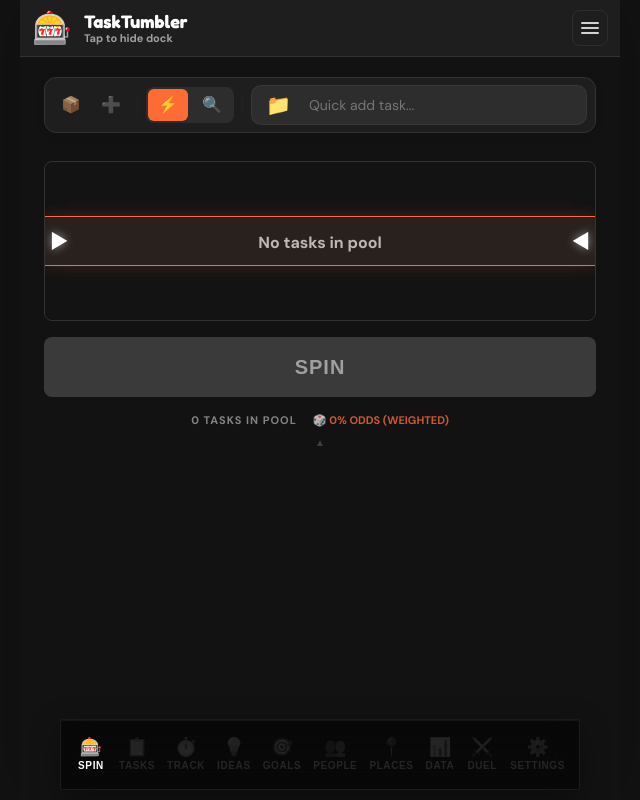
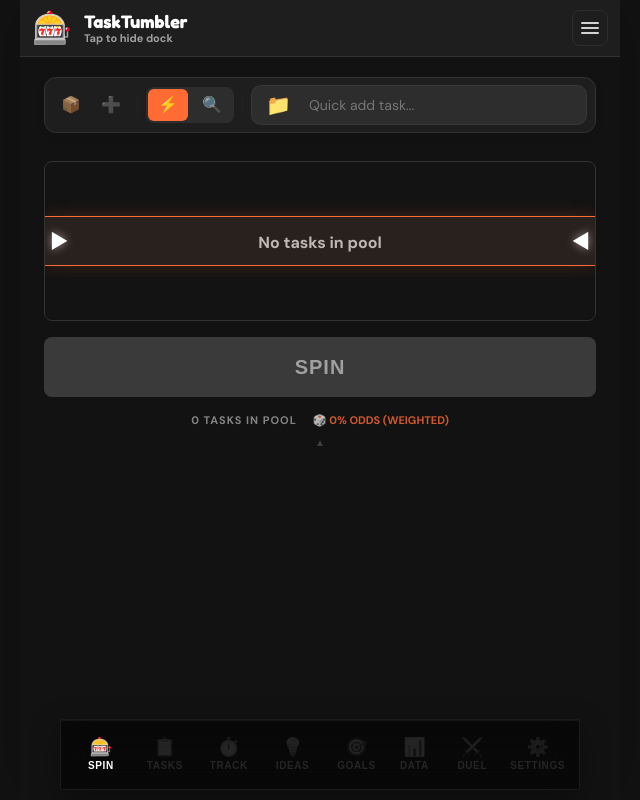
Before and after one commit to joeylamplighter/TaskTumbler, a React (Vite) app: page / in a window 1280 px wide. Shown: the whole page, without its empty margins (320-960 px from the left). Built offline with nearby package versions, Linux system fonts and the light colour scheme.

Commit message:
Updated 22-app.jsx

```diff
--- a/js/core/02-constants.js
+++ b/js/core/02-constants.js
@@ -29,7 +29,7 @@
       duel: true,
       settings: true,
     },
-    navItemsOrder: ["spin", "tasks", "timer", "lists", "goals", "people", "places", "stats", "stats:overview", "stats:charts", "stats:history", "duel", "settings", "settings:view", "settings:logic", "settings:game", "settings:cats", "settings:data"], // Custom order for nav bar items (includes subtabs)
+    navItemsOrder: ["spin", "tasks", "timer", "lists", "goals", "stats", "people", "places", "stats:overview", "stats:charts", "stats:history", "duel", "settings", "settings:view", "settings:logic", "settings:game", "settings:cats", "settings:data"], // Custom order for nav bar items (includes subtabs)
     navBarVisibleItems: {
       spin: true,
       tasks: true,
@@ -40,8 +40,8 @@
       "stats:overview": false,
       "stats:charts": false,
       "stats:history": false,
-      people: true,
-      places: true,
+      people: false,
+      places: false,
       duel: true,
       settings: true,
       "settings:view": false,
--- a/js/logic/22-app.jsx
+++ b/js/logic/22-app.jsx
@@ -2136,9 +2136,9 @@ const removeSubCategory = (parentCat, subName) => {
     { key: "timer", icon: "⏱️", label: "Track", displayLabel: "Track" },
     { key: "lists", icon: "💡", label: "Ideas", displayLabel: "Ideas" },
     { key: "goals", icon: "🎯", label: "Goals", displayLabel: "Goals" },
-    { key: "people", icon: "👥", label: "People", displayLabel: "People" },
-    { key: "places", icon: "📍", label: "Places", displayLabel: "Places" },
-    { key: "stats", icon: "📊", label: "Data", displayLabel: "Data", hasDropdown: true, dropdownItems: ["stats:overview", "stats:charts", "stats:history"] },
+    { key: "stats", icon: "📊", label: "Data", displayLabel: "Data", hasDropdown: true, dropdownItems: ["people", "places", "stats:overview", "stats:charts", "stats:history"] },
+    { key: "people", icon: "👥", label: "People", displayLabel: "People", groupLabel: "Data" },
+    { key: "places", icon: "📍", label: "Places", displayLabel: "Places", groupLabel: "Data" },
     { key: "stats:overview", icon: "📊", label: "Overview", displayLabel: "Overview", groupLabel: "Data" },
     { key: "stats:charts", icon: "📈", label: "Charts", displayLabel: "Charts", groupLabel: "Data" },
     { key: "stats:history", icon: "📜", label: "History", displayLabel: "History", groupLabel: "Data" },
--- a/js/ui/10-core-navbar.jsx
+++ b/js/ui/10-core-navbar.jsx
@@ -107,7 +107,8 @@ const style = {
             const currentSubtab = match ? match[1].toLowerCase() : 'view';
             return current === 'settings' && currentSubtab === subtab;
           }
-          return false;
+          // Handle non-prefixed children like "people" and "places"
+          return current === childKey;
         });
 
         const isActive = active || hasActiveChild;
@@ -183,6 +184,9 @@ const style = {
                       const match = hash.match(/[?&]view=([^&]+)/);
                       const currentSubtab = match ? match[1].toLowerCase() : 'view';
                       childActive = current === 'settings' && currentSubtab === subtab;
+                    } else {
+                      // Handle non-prefixed children like "people" and "places"
+                      childActive = current === childKey;
                     }
 
                     return (
```
